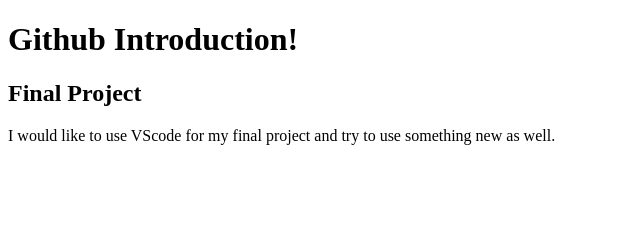
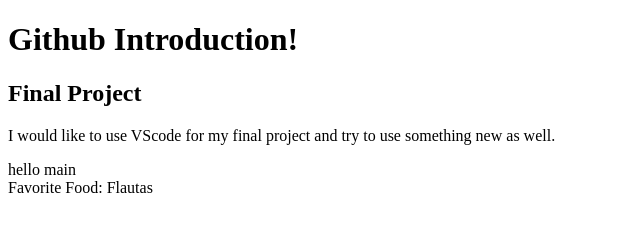
Before and after one commit to SRAZO11/CS3338-first-project, a plain HTML site: page index.html in a window 1280 px wide. Shown: the whole page, without its empty margins (0-640 px from the left). Drawn offline with Linux system fonts and the light colour scheme.

Commit message:
Adding favorite food

```diff
--- a/index.html
+++ b/index.html
@@ -9,5 +9,8 @@
     <h1>Github Introduction!</h1>
     <h2>Final Project</h2>
     <p>I would like to use VScode for my final project and try to use something new as well.</p>
+
+	<div> hello main</div>
+	<div>Favorite Food: Flautas</div>
 </body>
 </html>
```
